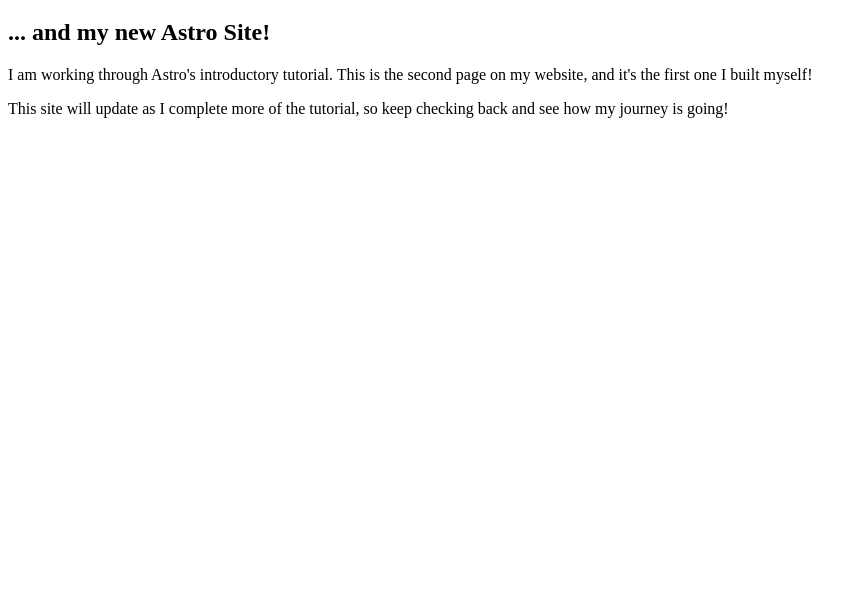
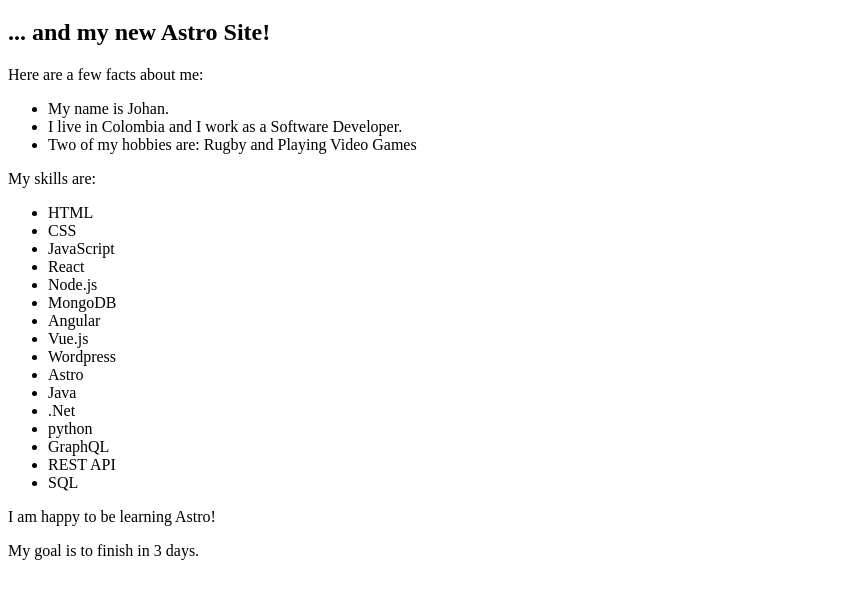
Before and after one commit to johanjaguardev/JohanWTF-Portfolio---Astro-Project, an Astro site: page /about in a window 1280 px wide. Shown: the part 87-686 px from the top of the page, without its empty margins (0-866 px from the left). Built offline with nearby package versions, Linux system fonts and the light colour scheme; Astro itself is replaced by a stand-in of ours.

Commit message:
dynamic content and conditional

```diff
--- a/src/pages/about.astro
+++ b/src/pages/about.astro
@@ -1,5 +1,18 @@
 ---
 const pageTitle = "About Me";
+const identity = {
+  firstName: "Johan",
+  country: "Colombia",
+  occupation: "Software Developer",
+  hobbies: ["Rugby", "Playing Video Games", "Watching Movies"],
+};
+const skills = ["HTML", "CSS", "JavaScript", "React", "Node.js", "MongoDB", "Angular", "Vue.js", "Wordpress", "Astro", "Java", ".Net", "python", "GraphQL", "REST API", "SQL"];
+
+const happy = true;
+const finished = false;
+const goal = 3;
+
+
 ---
 
 <html lang="en">
@@ -16,8 +29,21 @@
     <a href="/blog/">Blog</a>
 		<h1>{pageTitle}</h1>
     <h2>... and my new Astro Site!</h2>
-    <p>I am working through Astro's introductory tutorial. This is the second page on my website, and it's the first one I built myself!</p>
+    <p>Here are a few facts about me:</p>
+    <ul>
+      <li>My name is {identity.firstName}.</li>
+      <li>I live in {identity.country} and I work as a {identity.occupation}.</li>
+      {identity.hobbies.length >= 2 &&
+        <li>Two of my hobbies are: {identity.hobbies[0]} and {identity.hobbies[1]}</li>
+      }
+    </ul>
+    <p>My skills are:</p>
+    <ul>
+      {skills.map((skill) => <li>{skill}</li>)}
+    </ul>
 
-    <p>This site will update as I complete more of the tutorial, so keep checking back and see how my journey is going!</p>
+    {happy && <p>I am happy to be learning Astro!</p>}
+    {finished && <p>I finished this tutorial!</p>}
+    {goal === 3 ? <p>My goal is to finish in 3 days.</p> : <p>My goal is not 3 days.</p>}
 	</body>
 </html>
```
